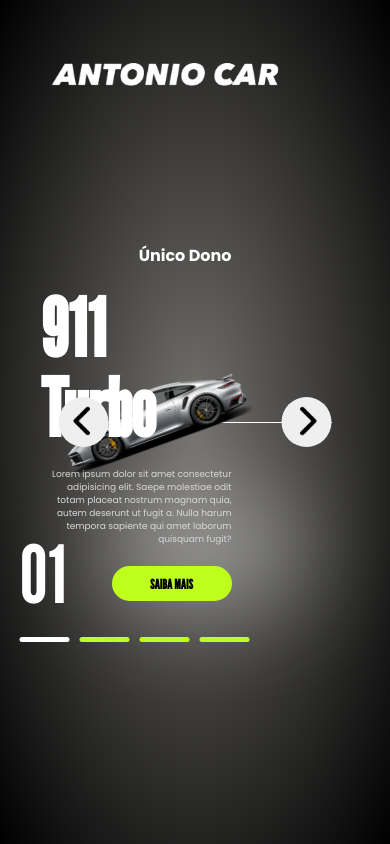
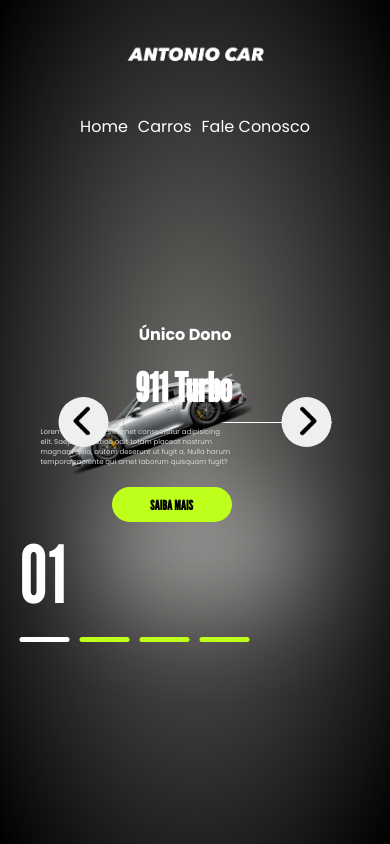
Before and after one commit to antonioovasc/Projeto_Criativo, a plain HTML site: page index.html in a window 390 px wide. Shown: the top 844 px of the page. Drawn offline with nearby package versions, Linux system fonts and the light colour scheme.

Commit message:
Commit inicial

```diff
--- a/index.html
+++ b/index.html
@@ -89,9 +89,9 @@
                         Hilux SRV
                     </h2>
                     <p class="description">
-                        ㅤㅤㅤㅤㅤㅤㅤㅤㅤㅤLorem ipsum dolor sit amet consectetur adipisicing elit. ㅤㅤㅤㅤㅤㅤㅤㅤㅤㅤㅤㅤㅤㅤㅤㅤNulla harum tempora sapiente qui amet laborum
-                        quisquam fugit?ㅤㅤㅤㅤㅤㅤㅤㅤㅤㅤSaepe molestiae odit totam placeat
-                        nostrum magnam quia, autem ㅤㅤㅤㅤㅤㅤㅤㅤㅤdeserunt ut fugit a. Nulla harum tempora sapiente qui amet laborum.
+                        Lorem ipsum dolor sit amet consectetur adipisicing elit. Saepe molestiae odit totam placeat
+                        nostrum magnam quia, autem deserunt ut fugit a. Nulla harum tempora sapiente qui amet laborum
+                        quisquam fugit?
 
                     </p>
                     <button class="information">
--- a/styles.css
+++ b/styles.css
@@ -90,19 +90,55 @@ section {
                     font-weight:  bold;
                 }
 
-                & h2{
+                & h2 {
                     font-size: 5em;
                     line-height: 1em;
-                    font-family:  "League Gothic", sans-serif;
+                    font-family: "League Gothic", sans-serif;
                 }
 
-                & .description {
+                /* Tablets */
+                @media (max-width: 1024px) {
+                    & h2 {
+                        font-size: 4em;
+                    }
+                }
+
+                /* Smartphones */
+                @media (max-width: 768px) {
+                    & h2 {
+                        font-size: 3em;
+                    }
+                }
+
+                /* Telas menores que 480px */
+                @media (max-width: 480px) {
+                    & h2 {
+                        font-size: 2.5em;
+                    }
+                }
+
+
+                .description {
                     color: #d9d9d9;
                     font-size: 9px;
                     text-align: right;
                     max-width: 400px;
+                }
 
+                @media (max-width: 600px) {
+                    .description {
+                        font-size: 8px;
+                        max-width: 100%; /* Para garantir que não ultrapasse a largura da tela */
+                        text-align: left; /* Ou center, se preferir */
+                    }
                 }
+
+                @media (max-width: 400px) {
+                    .description {
+                        font-size: 7px;
+                    }
+                }
+
 
                 & .information {
                     border-radius: 30px;
@@ -268,3 +304,113 @@ section {
         }
     }
 }
+/* Responsividade */
+
+/* Tablets */
+@media (max-width: 1024px) {
+    header {
+        width: 90vw;
+        grid-template-columns: 1fr 400px;
+        gap: 50px;
+    }
+
+    header img {
+        width: 200px;
+    }
+
+    header nav ul {
+        grid-template-columns: repeat(3, 150px);
+    }
+
+    .list {
+        width: 90vw;
+    }
+
+    .car-img {
+        width: 80%;
+    }
+
+    .content {
+        width: 80%;
+        right: 20px;
+        text-align: center;
+        align-items: center;
+    }
+
+    .content h2 {
+        font-size: 4em;
+    }
+
+    .description {
+        font-size: 0.8rem;
+    }
+
+    .arrows {
+        width: 90vw;
+    }
+}
+
+/* Smartphones */
+@media (max-width: 768px) {
+    header {
+        width: 100vw;
+        padding: 10px;
+        grid-template-columns: 1fr;
+        gap: 20px;
+        justify-items: center;
+        text-align: center;
+    }
+
+    header img {
+        width: 150px;
+    }
+
+    header nav ul {
+        grid-template-columns: repeat(3, auto);
+        gap: 10px;
+    }
+
+    .car-img {
+        width: 90%;
+        top: 55%;
+    }
+
+    .content {
+        width: 90%;
+        right: 0;
+        text-align: center;
+        align-items: center;
+        gap: 10px;
+    }
+
+    .content h2 {
+        font-size: 3em;
+    }
+
+    .description {
+        font-size: 0.7rem;
+    }
+
+    .information {
+        height: 30px;
+        width: 100px;
+    }
+
+    .arrows {
+        width: 95vw;
+    }
+
+    .indicators {
+        bottom: 10px;
+        height: 180px;
+    }
+
+    .number {
+        font-size: 3em;
+    }
+
+    .indicators ul li {
+        width: 30px;
+        height: 4px;
+    }
+}
```
